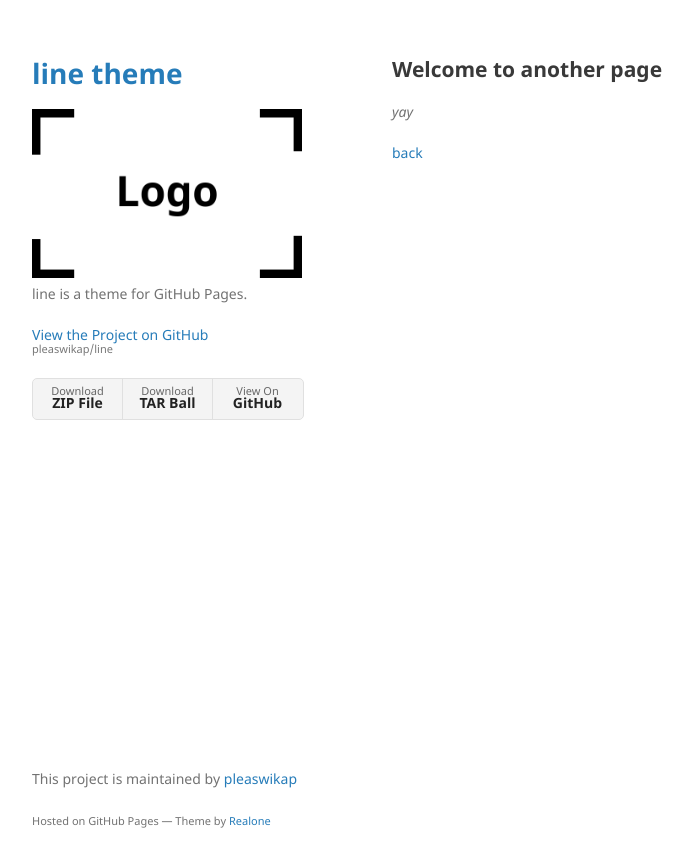
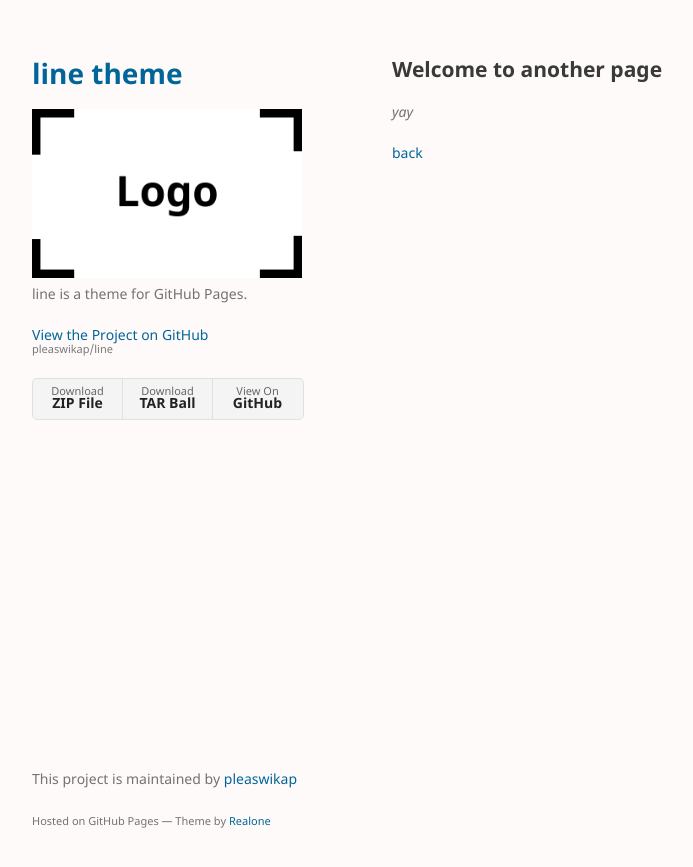
Before and after one commit to pleaswikap/line, a Jekyll site: the page built from another-page.md, in a window 1280 px wide. Shown: the top 867 px of the page, without its empty margins (178-871 px from the left). Built offline with Jekyll 4.4.1, drawn with Linux system fonts in a browser that asks for light colours; our own code applies the rules of GitHub Pages for plain Markdown files.

Commit message:
Change some styles of elements

```diff
--- a/_sass/line.scss
+++ b/_sass/line.scss
@@ -2,7 +2,7 @@
 @import "rouge-github";
 
 body {
-  background-color: #fff;
+  background-color: #fffafafa;
   padding:50px;
   font: 14px/1.5 "Noto Sans", "Helvetica Neue", Helvetica, Arial, sans-serif;
   color:#727272;
@@ -42,6 +42,27 @@ a {
 a:hover, a:focus {
   color:#069;
   font-weight: bold;
+}
+
+a {
+  text-decoration: none;
+  border-radius: 5px;
+  color: #069;
+  -webkit-tap-highlight-color: rgba(255, 255, 255, 0);
+  -webkit-user-select: none;
+  -moz-user-focus: none;
+  -moz-user-select: none;
+  transition:text-decoration 0.7s ease 0s;
+  -moz-transition:text-decoration 0.7s ease 0s;
+  -webkit-transition:text-decoration 0.7s ease 0s;
+  -o-transition:text-decoration 0.7s ease 0s;
+}
+
+a:hover {
+   text-decoration: underline;
+   background-color: #069;
+   color: #ffffff;
+
 }
 
 a small {
```
